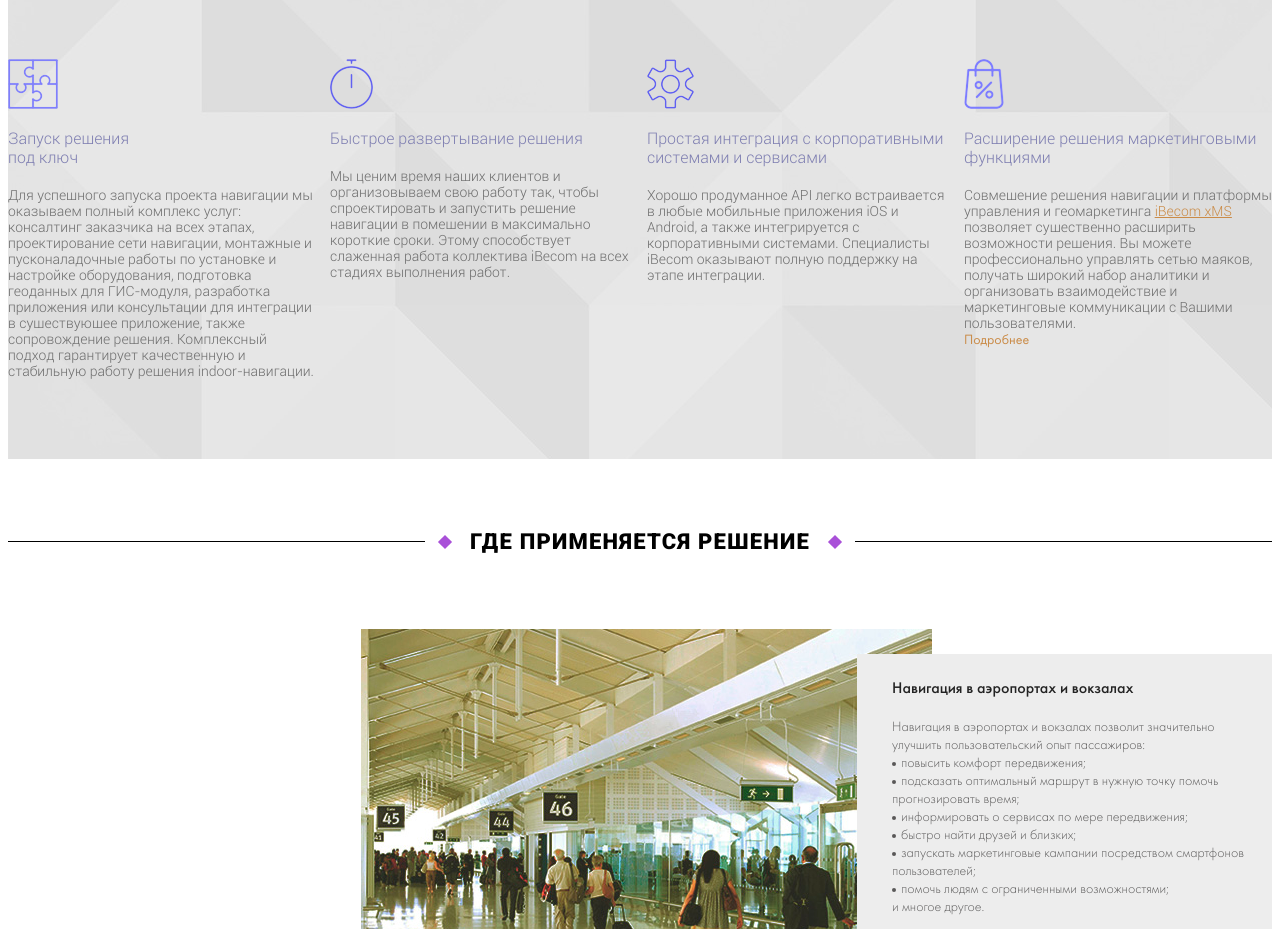
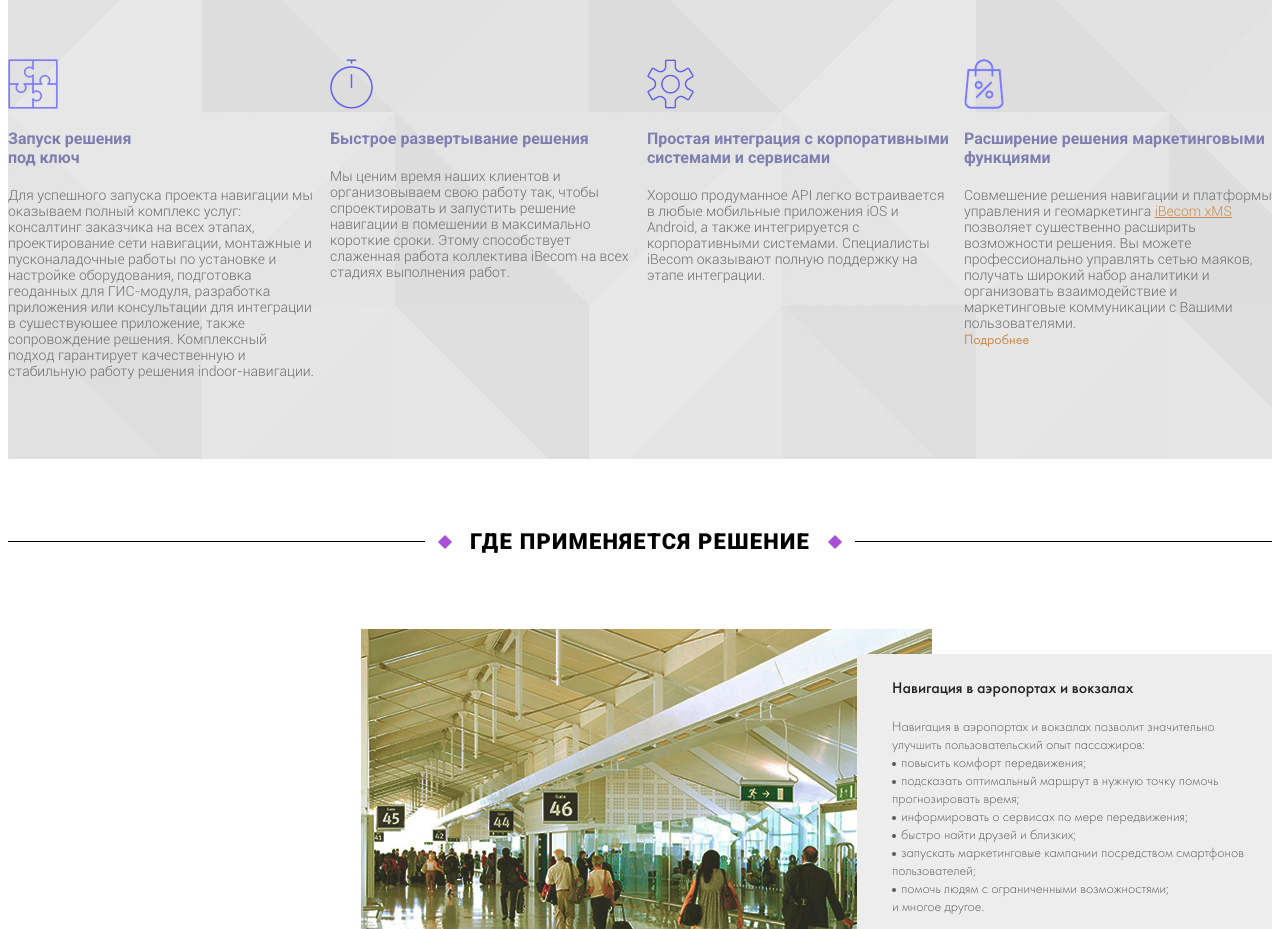
Before and after one commit to RadiksMan/ibecome, a website: page src/index.html in a window 1280 px wide. Shown: the part 3060-3989 px from the top of the page. Drawn offline with nearby package versions, Linux system fonts and the light colour scheme; files that its build step writes are made by us from their sources; a script that the page names is missing.

Commit message:
no message

```diff
--- a/src/sass/develop_scss/develop_1.scss
+++ b/src/sass/develop_scss/develop_1.scss
@@ -96,7 +96,7 @@
 			&:last-child{padding: 0 0 0 5px;}
 		}
 		.colaborating-advantages-icon{height: 50px;margin-bottom: 20px;}
-		.colaborating-advantages-title{font-size: 16px;font-weight: 500;font-family: "Roboto", sans-serif;margin-bottom: 20px;color:#7e7eb1;font-weight: 300;
+		.colaborating-advantages-title{font-size: 16px;font-weight: 500;font-family: "Roboto", sans-serif;margin-bottom: 20px;color:#7e7eb1;font-weight: 600;
 			p{margin: 0;}
 		}
 		.colaborating-advantages-text{font-family: "Futura PT", sans-serif;font-weight: 300;font-size: 14px;color:#6e6e6e;
```
Also changed, not shown: src/images/phone.png.
